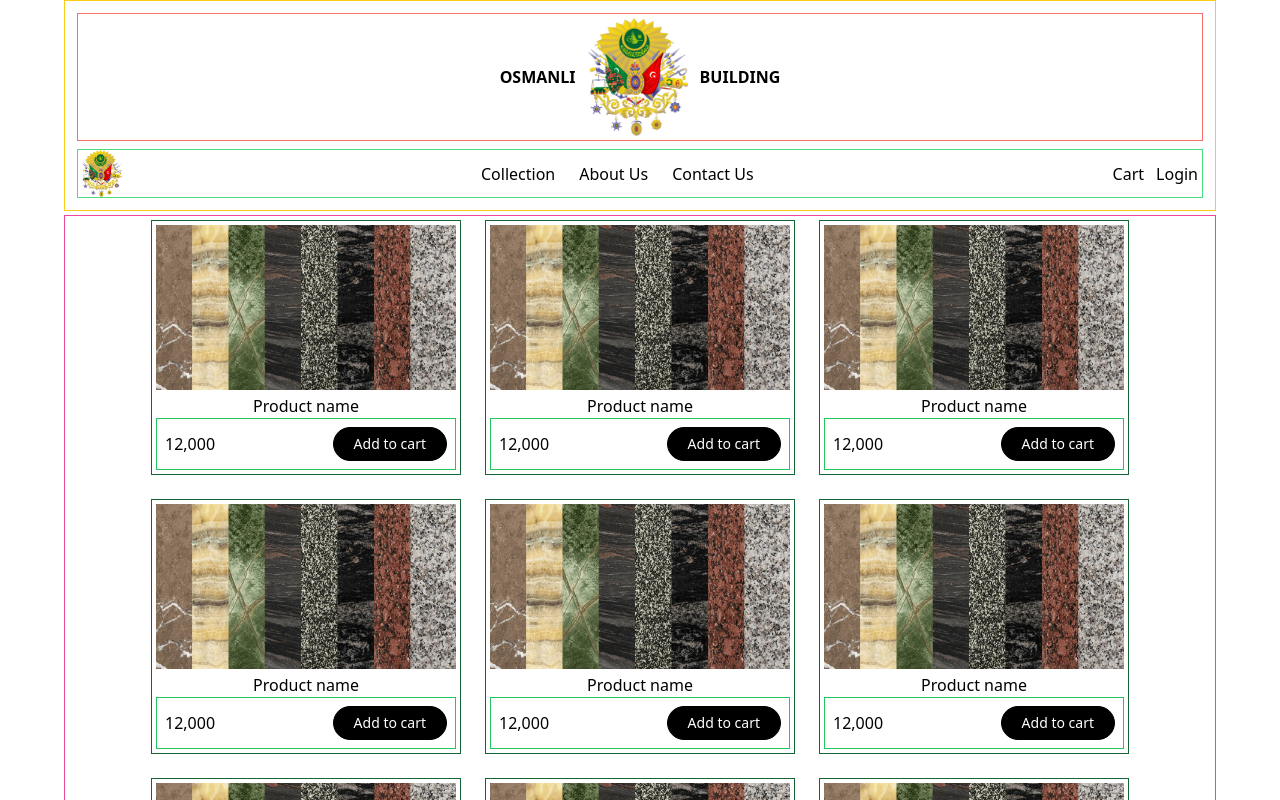
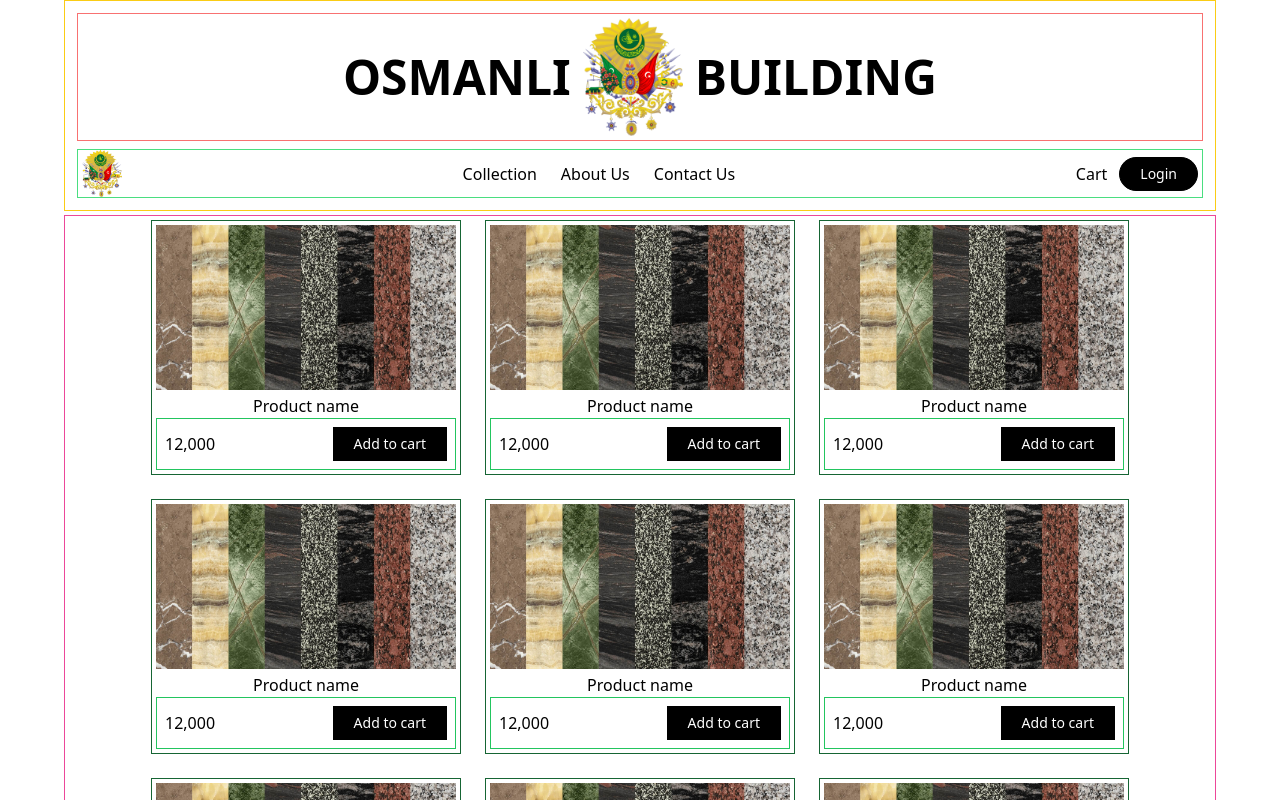
Before and after one commit to Bobzero23/Osmanli-Building-Frontend, a Next.js app: page / in a window 1280 px wide. Shown: the top 800 px of the page. Built offline with nearby package versions, Linux system fonts and the light colour scheme.

Commit message:
adding styling: adding button and text styling

```diff
--- a/styles/globals.css
+++ b/styles/globals.css
@@ -7,9 +7,21 @@
   }
 
   .black_btn {
+    @apply  border border-black bg-black py-1.5 px-5 text-white transition-all hover:bg-white hover:text-black text-center text-sm flex items-center justify-center;
+  }
+
+  .black_btn_rounded {
     @apply rounded-full border border-black bg-black py-1.5 px-5 text-white transition-all hover:bg-white hover:text-black text-center text-sm flex items-center justify-center;
   }
 
   .flex-center {
     @apply flex justify-center items-center;
   }
+
+  .head_text {
+    @apply mt-5 text-5xl font-extrabold leading-[1.15] text-black sm:text-6xl;
+  }
+
+  .text_size {
+    @apply text-xl sm:text-2xl md:text-3xl lg:text-4xl xl:text-5xl;
+  }
```
